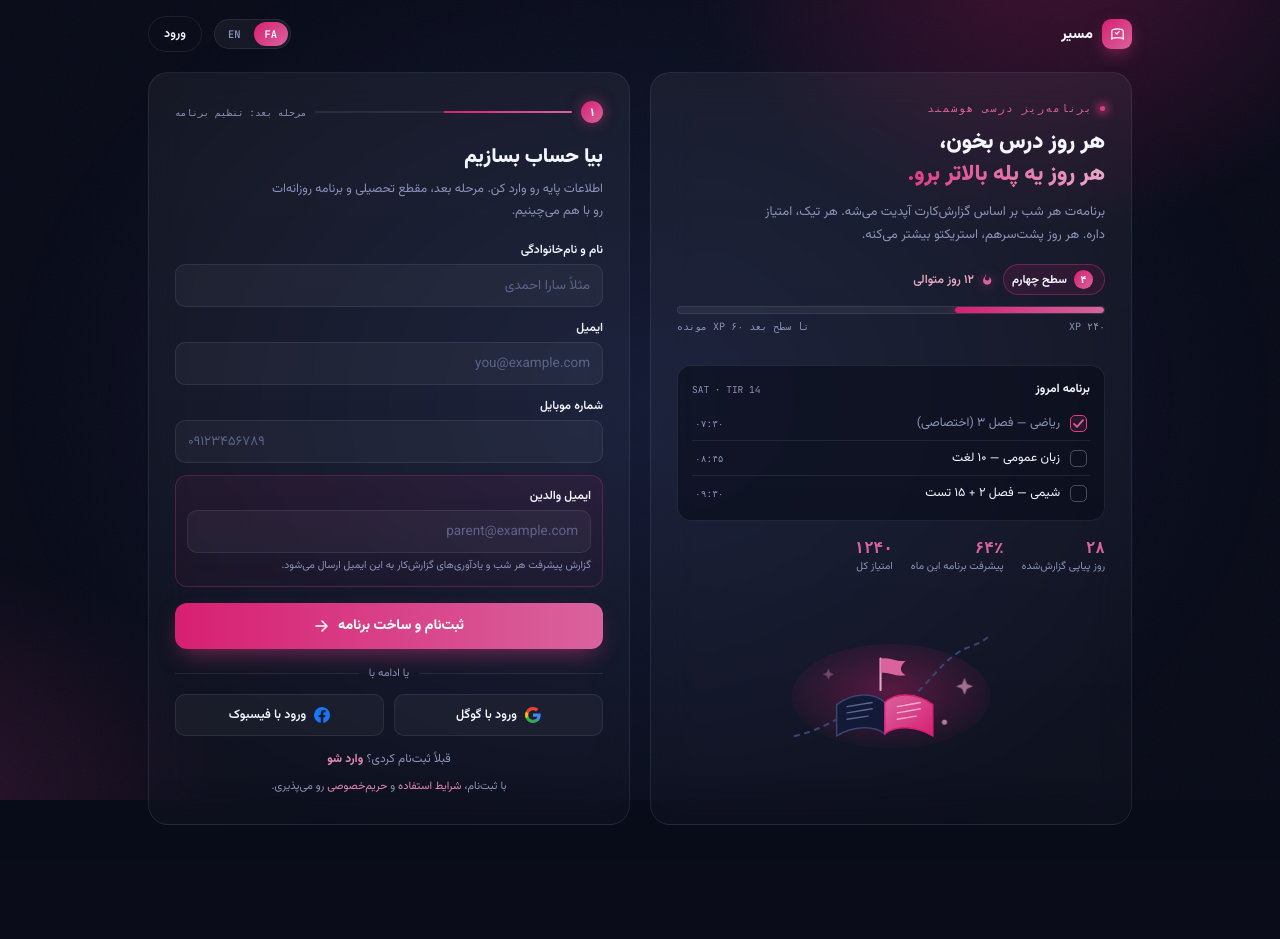
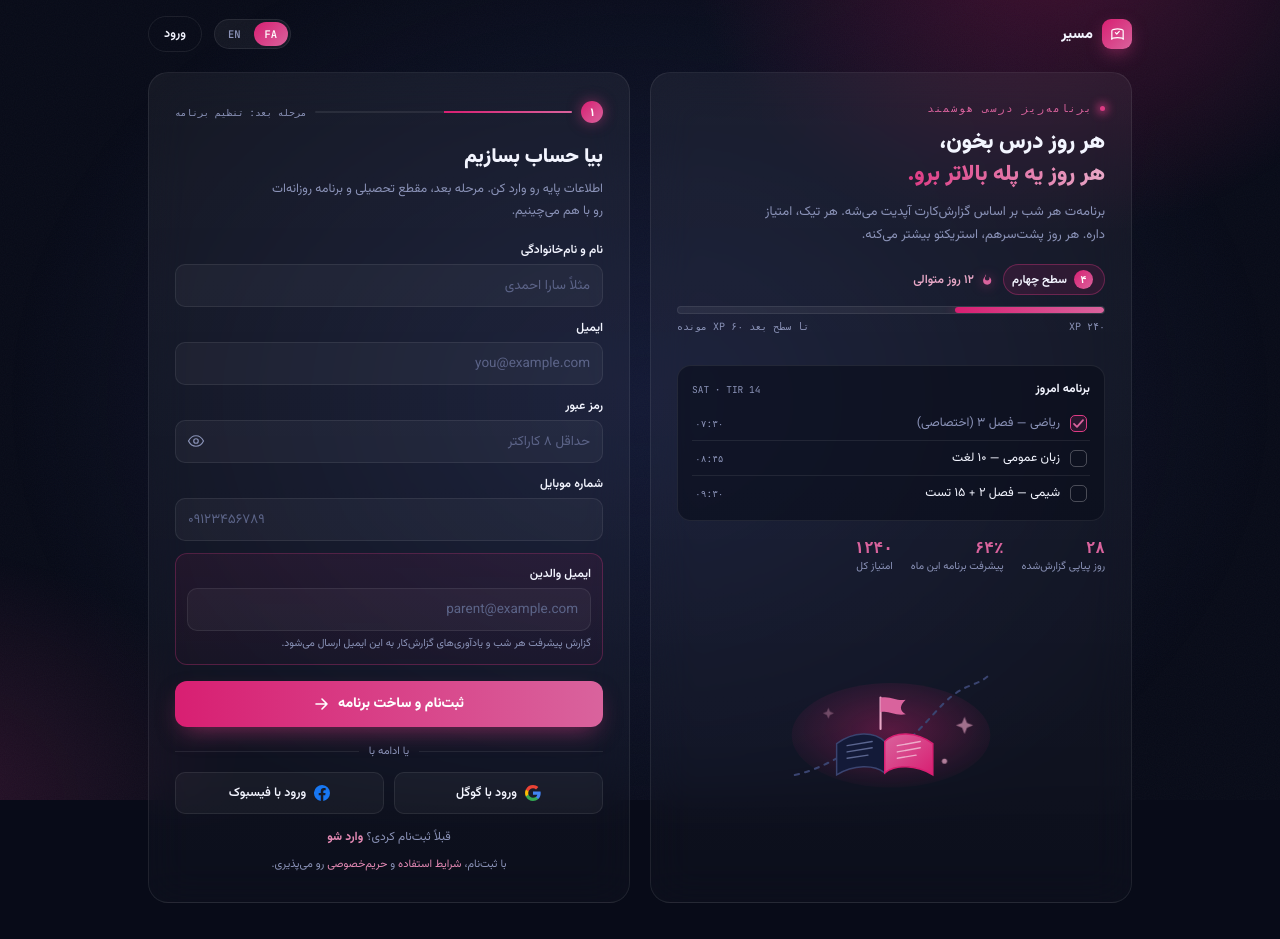
Before and after one commit to misssamiraparsa/planova_project, a Django app: page / in a window 1280 px wide. Before the commit the page ends 825 px from the top, so only its background shows below. Run offline with Django 5.2, Linux system fonts and the light colour scheme.

Commit message:
refactor:add password field to register template

```diff
--- a/account_module/static/account_module/css/styles.css
+++ b/account_module/static/account_module/css/styles.css
@@ -347,6 +347,18 @@
   }
   .field input:invalid:not(:placeholder-shown){ border-color:#FF6B6B; }
 
+  .pw-wrap{ position:relative; display:flex; align-items:center; }
+  .pw-wrap input{ width:100%; padding-inline-end:40px; }
+  .pw-toggle{
+    position:absolute; inset-inline-end:6px;
+    background:none; border:none; cursor:pointer;
+    color:var(--mist); padding:6px;
+    display:flex; align-items:center; justify-content:center;
+    transition:color .15s ease;
+  }
+  .pw-toggle:hover{ color:var(--ice); }
+  .pw-toggle:focus-visible{ outline:2px solid var(--pink-400); outline-offset:2px; border-radius:6px; }
+
   .field.parent{
     background:linear-gradient(180deg, rgba(216,31,114,0.08), rgba(216,31,114,0.03));
     border:1px solid rgba(221,59,132,0.28);
--- a/account_module/static/account_module/js/script.js
+++ b/account_module/static/account_module/js/script.js
@@ -42,6 +42,18 @@ const items = document.querySelectorAll('.plan-card .item');
   document.getElementById('googleBtn').addEventListener('click', () => alert('اتصال به گوگل بعداً وصل می‌شود.'));
   document.getElementById('facebookBtn').addEventListener('click', () => alert('اتصال به فیسبوک بعداً وصل می‌شود.'));
 
+  // ---- password show/hide ----
+  document.getElementById('pwToggle').addEventListener('click', function(){
+    const pw = document.getElementById('password');
+    const show = document.getElementById('pwIconShow');
+    const hide = document.getElementById('pwIconHide');
+    const isHidden = pw.type === 'password';
+    pw.type = isHidden ? 'text' : 'password';
+    show.style.display = isHidden ? 'none' : 'block';
+    hide.style.display = isHidden ? 'block' : 'none';
+    this.setAttribute('aria-label', isHidden ? 'پنهان کردن رمز عبور' : 'نمایش رمز عبور');
+  });
+
   // ---- language switch ----
   let currentLang = 'fa';
   function applyLang(lang){
--- a/account_module/templates/account_module/index.html
+++ b/account_module/templates/account_module/register.html
@@ -75,7 +75,7 @@
             <div class="fly-xp">+10</div>
           </div>
           <div class="item" data-t="2">
-            <div class="box"><svg viewBox="0 0 20 20"><path d="M4 10.5 8 14.5 16 5.5"/></svg></div>
+            <div class="box"><svg viewBox="0 0 20 20"><path d="M4 10.5 8 14.5 16 5.5"></path></svg></div>
             <div class="label" data-fa="شیمی — فصل ۲ + ۱۵ تست" data-en="Chemistry — Ch.2 + 15 Qs">شیمی — فصل ۲ + ۱۵ تست</div>
             <div class="tag">۰۹:۳۰</div>
             <div class="fly-xp">+20</div>
@@ -149,6 +149,17 @@
         </div>
 
         <div class="field">
+          <label for="password" data-fa="رمز عبور" data-en="Password">رمز عبور</label>
+          <div class="pw-wrap">
+            <input id="password" name="password" type="password" placeholder="حداقل ۸ کاراکتر" data-fa-ph="حداقل ۸ کاراکتر" data-en-ph="At least 8 characters" minlength="8" required autocomplete="new-password">
+            <button type="button" class="pw-toggle" id="pwToggle" aria-label="نمایش رمز عبور">
+              <svg id="pwIconShow" width="18" height="18" viewBox="0 0 24 24" fill="none"><path d="M2 12s3.5-7 10-7 10 7 10 7-3.5 7-10 7-10-7-10-7Z" stroke="currentColor" stroke-width="1.6" stroke-linecap="round" stroke-linejoin="round"></path><circle cx="12" cy="12" r="3" stroke="currentColor" stroke-width="1.6"></circle></svg>
+              <svg id="pwIconHide" width="18" height="18" viewBox="0 0 24 24" fill="none" style="display:none"><path d="M3 3l18 18M10.6 10.6a3 3 0 0 0 4.24 4.24M9.88 5.15A10.9 10.9 0 0 1 12 5c6.5 0 10 7 10 7a13.7 13.7 0 0 1-2.9 3.66M6.1 6.1C3.87 7.65 2 10 2 12s3.5 7 10 7a10.9 10.9 0 0 0 3.1-.45" stroke="currentColor" stroke-width="1.6" stroke-linecap="round" stroke-linejoin="round"></path></svg>
+            </button>
+          </div>
+        </div>
+
+        <div class="field">
           <label for="mobile" data-fa="شماره موبایل" data-en="Mobile number">شماره موبایل</label>
           <input id="mobile" name="mobile" type="tel" placeholder="۰۹۱۲۳۴۵۶۷۸۹" data-fa-ph="۰۹۱۲۳۴۵۶۷۸۹" data-en-ph="09123456789" pattern="0[0-9]{10}" required autocomplete="tel">
         </div>
@@ -169,7 +180,7 @@
 
       <div class="social-row">
         <button type="button" class="social-btn" id="googleBtn">
-          <svg width="18" height="18" viewBox="0 0 18 18"><path fill="#4285F4" d="M17.64 9.2c0-.64-.06-1.25-.16-1.84H9v3.48h4.84a4.14 4.14 0 0 1-1.8 2.72v2.26h2.9c1.7-1.57 2.7-3.87 2.7-6.62z"></path><path fill="#34A853" d="M9 18c2.43 0 4.47-.8 5.96-2.18l-2.9-2.26c-.8.54-1.84.86-3.06.86-2.35 0-4.34-1.59-5.05-3.72H.98v2.33A9 9 0 0 0 9 18z"/><path fill="#FBBC05" d="M3.95 10.7A5.4 5.4 0 0 1 3.67 9c0-.59.1-1.17.28-1.7V4.97H.98A9 9 0 0 0 0 9c0 1.45.35 2.83.98 4.03l2.97-2.33z"/><path fill="#EA4335" d="M9 3.58c1.32 0 2.51.46 3.44 1.35l2.58-2.58C13.46.89 11.43 0 9 0A9 9 0 0 0 .98 4.97l2.97 2.33C4.66 5.17 6.65 3.58 9 3.58z"/></svg>
+          <svg width="18" height="18" viewBox="0 0 18 18"><path fill="#4285F4" d="M17.64 9.2c0-.64-.06-1.25-.16-1.84H9v3.48h4.84a4.14 4.14 0 0 1-1.8 2.72v2.26h2.9c1.7-1.57 2.7-3.87 2.7-6.62z"></path><path fill="#34A853" d="M9 18c2.43 0 4.47-.8 5.96-2.18l-2.9-2.26c-.8.54-1.84.86-3.06.86-2.35 0-4.34-1.59-5.05-3.72H.98v2.33A9 9 0 0 0 9 18z"></path><path fill="#FBBC05" d="M3.95 10.7A5.4 5.4 0 0 1 3.67 9c0-.59.1-1.17.28-1.7V4.97H.98A9 9 0 0 0 0 9c0 1.45.35 2.83.98 4.03l2.97-2.33z"/><path fill="#EA4335" d="M9 3.58c1.32 0 2.51.46 3.44 1.35l2.58-2.58C13.46.89 11.43 0 9 0A9 9 0 0 0 .98 4.97l2.97 2.33C4.66 5.17 6.65 3.58 9 3.58z"/></svg>
           <span data-fa="ورود با گوگل" data-en="Google">ورود با گوگل</span>
         </button>
         <button type="button" class="social-btn" id="facebookBtn">
--- a/account_module/views.py
+++ b/account_module/views.py
@@ -4,4 +4,4 @@ from django.views.generic import ListView
 
 
 def register(request):
-    return render(request,'account_module/index.html')
+    return render(request, 'account_module/register.html')
```
